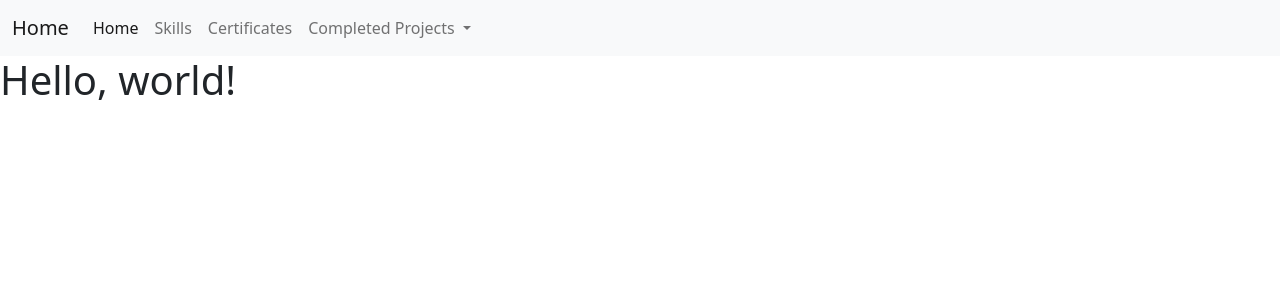
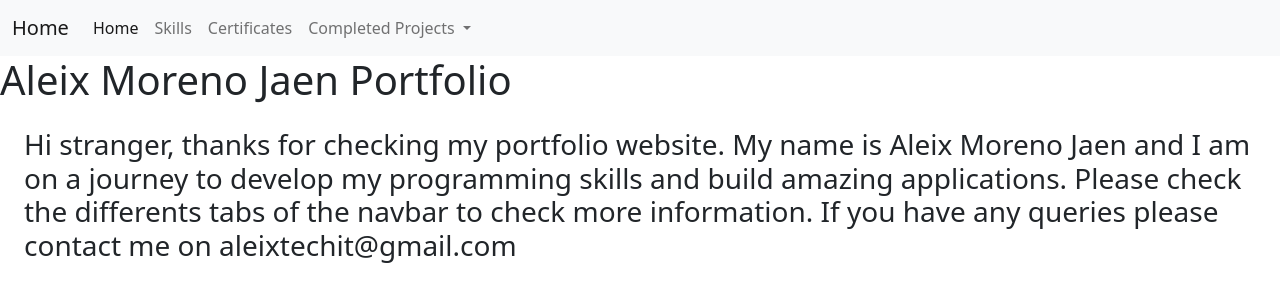
Before and after one commit to AleixMJ/Websitetest, a plain HTML site: page index.html in a window 1280 px wide. Drawn offline with nearby package versions, Linux system fonts and the light colour scheme.

Commit message:
extra info on index

```diff
--- a/index.html
+++ b/index.html
@@ -41,7 +41,11 @@
 
 </head>
   <body>
-    <h1>Hello, world!</h1>
+    <h1>Aleix Moreno Jaen Portfolio</h1>
     <script src="https://cdn.jsdelivr.net/npm/bootstrap@5.2.1/dist/js/bootstrap.bundle.min.js" integrity="sha384-u1OknCvxWvY5kfmNBILK2hRnQC3Pr17a+RTT6rIHI7NnikvbZlHgTPOOmMi466C8" crossorigin="anonymous"></script>
+    <h3 class ="m-4">
+      Hi stranger, thanks for checking my portfolio website. My name is Aleix Moreno Jaen and I am on a journey to develop my programming skills and build amazing applications. Please check the differents tabs of the navbar to check more information. If you have any queries please contact me on aleixtechit@gmail.com
+
+    </h3>
   </body>
 </html>
```
